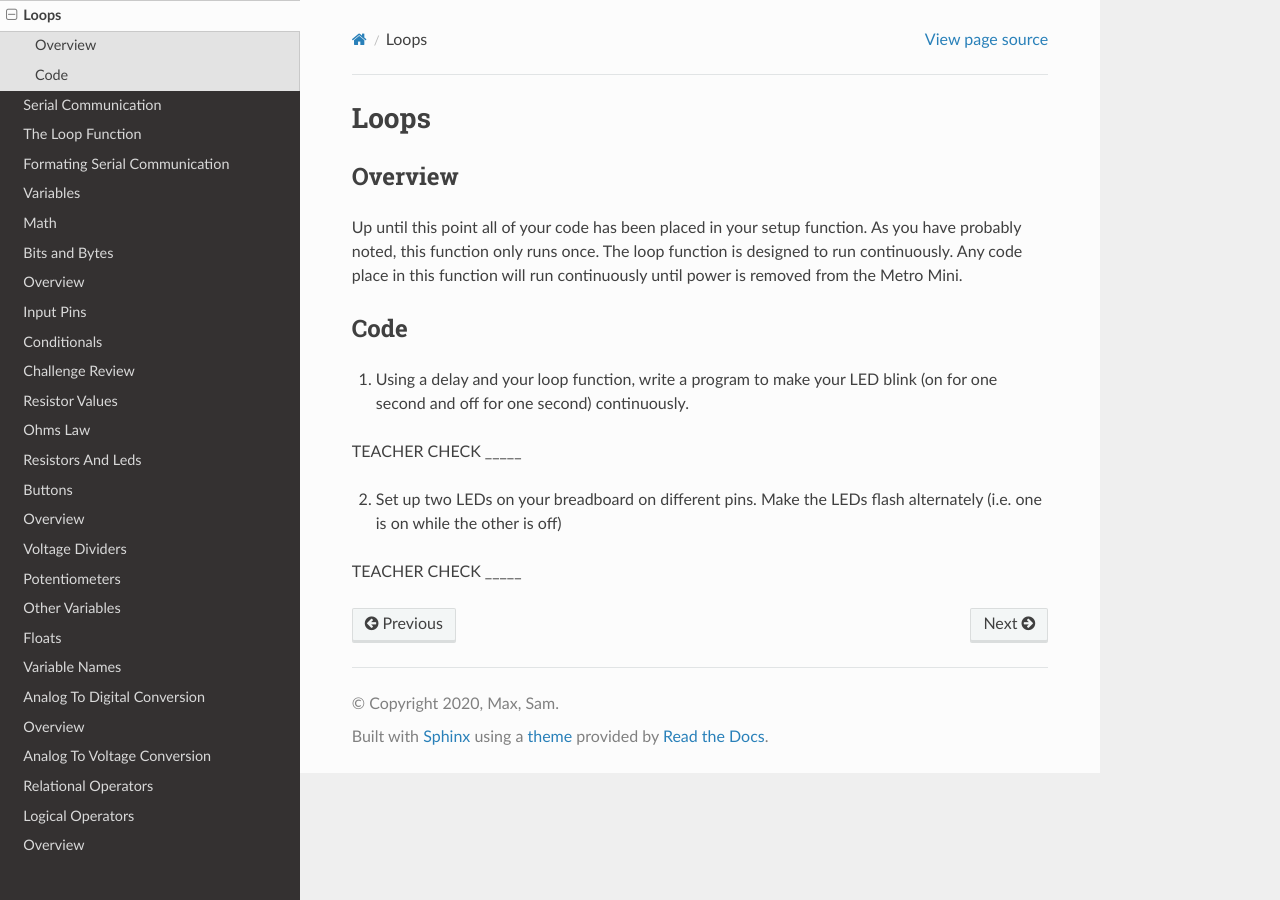
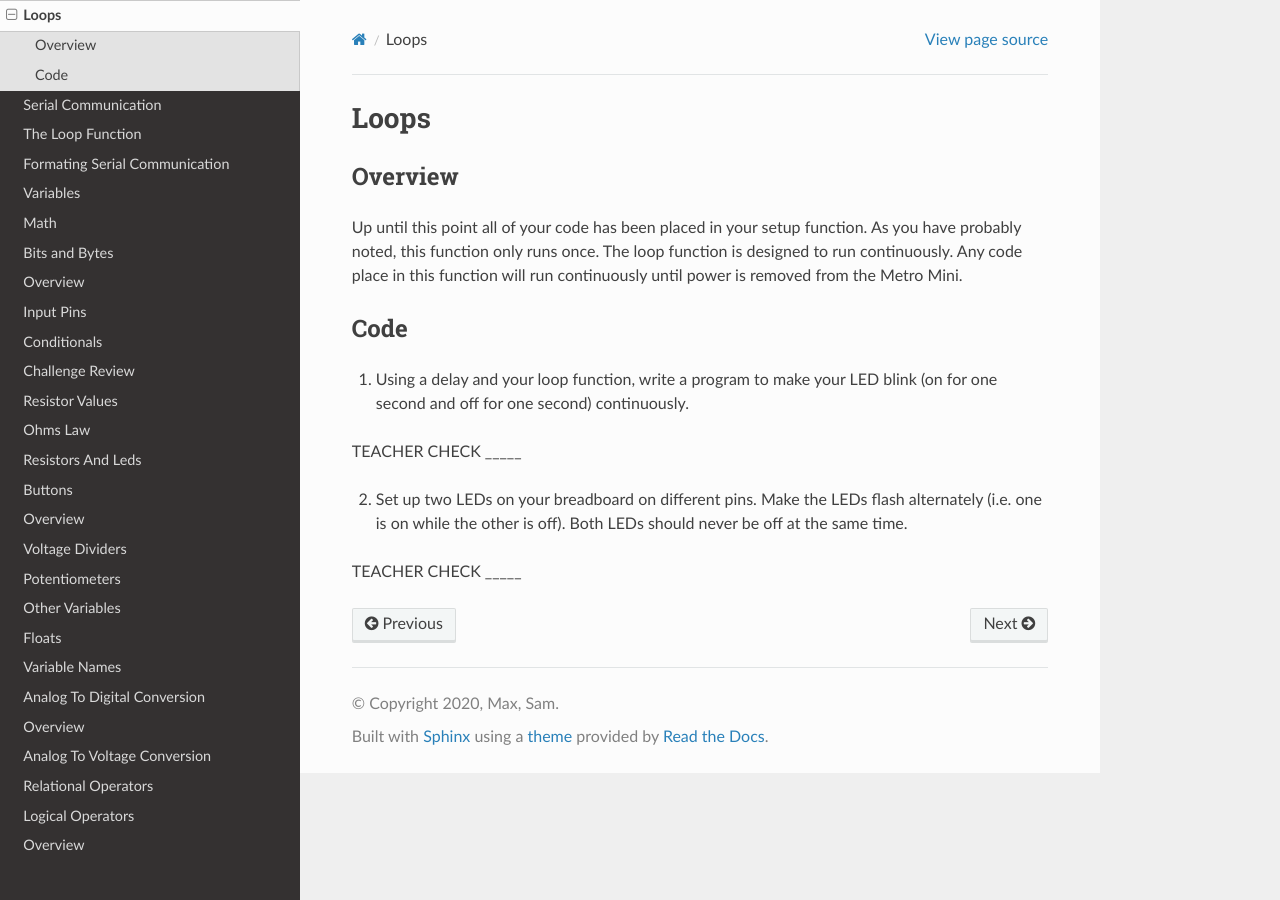
Before and after one commit to maxtkc/mvths-wiki, a Sphinx documentation site: the page built from docs/012-loops.rst, in a window 1280 px wide. Built offline with Sphinx 7.4.7 and the Read the Docs theme 2.0.0, drawn with Linux system fonts in a browser that asks for light colours; pages that are not in the unit, such as notebooks, are missing from menus.

Commit message:
Update 012-loops.rst

```diff
--- a/docs/012-loops.rst
+++ b/docs/012-loops.rst
@@ -15,6 +15,6 @@ Code
 
 TEACHER CHECK \_\_\_\_\_
 
-2. Set up two LEDs on your breadboard on different pins. Make the LEDs flash alternately (i.e. one is on while the other is off)
+2. Set up two LEDs on your breadboard on different pins. Make the LEDs flash alternately (i.e. one is on while the other is off). Both LEDs should never be off at the same time.
 
 TEACHER CHECK \_\_\_\_\_
```
